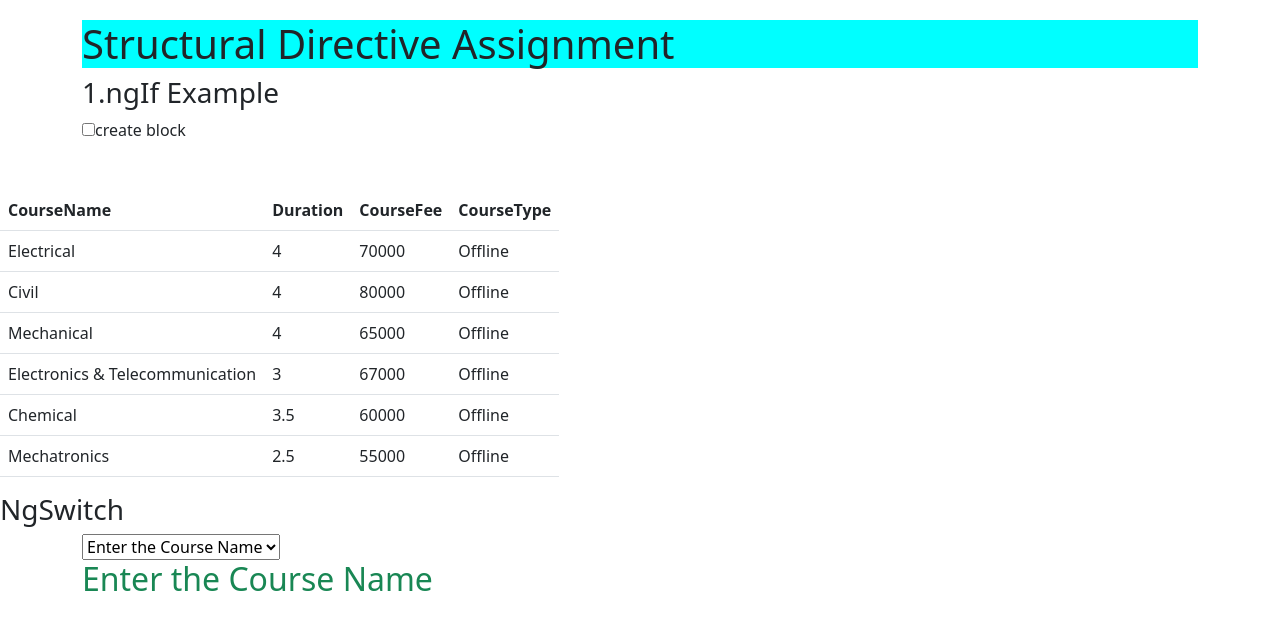
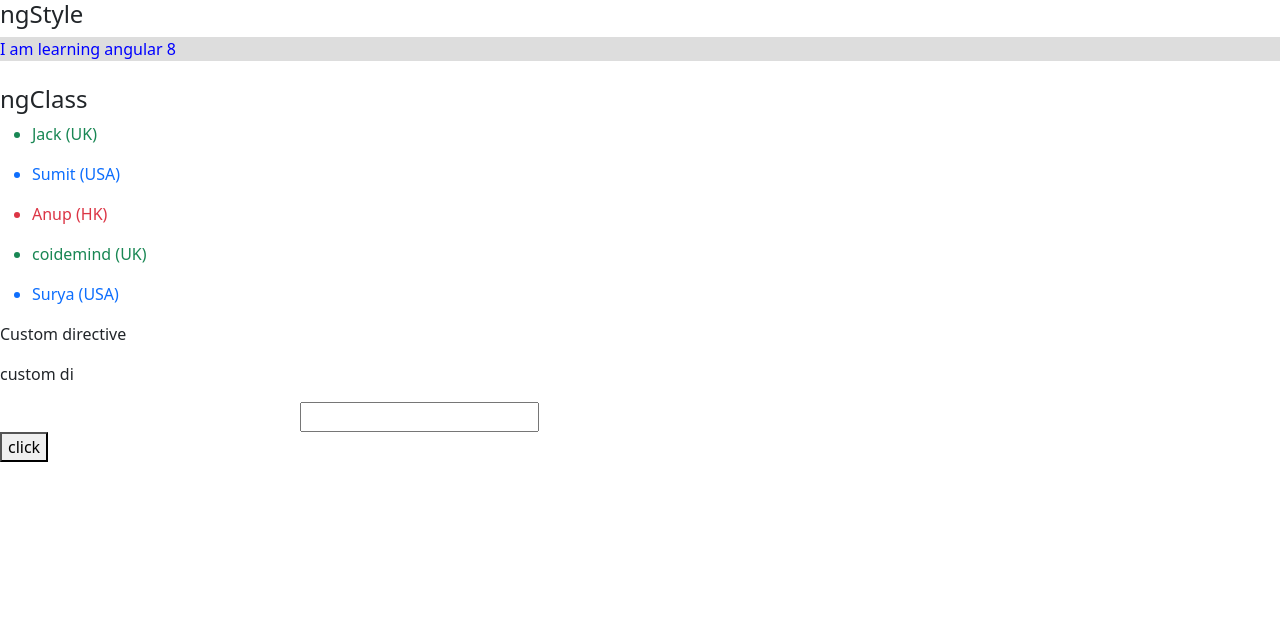
Before and after one commit to akshaypalase/AngularApp, an Angular app: page / in a window 1280 px wide. Shown: the top 630 px of the page. Built offline with nearby package versions, Linux system fonts and the light colour scheme.

Commit message:
updated
updated

```diff
--- a/src/app/app.component.html
+++ b/src/app/app.component.html
@@ -25,6 +25,6 @@
 <!-- <app-demodirectives></app-demodirectives> -->
 <!-- <app-ngswitch></app-ngswitch> -->
 <!-- <app-angularpratice></app-angularpratice> -->
-<app-structuraldirective></app-structuraldirective>
-<!-- <app-attri></app-attri> -->
+<!-- <app-structuraldirective></app-structuraldirective> -->
+<app-attri></app-attri>
 <router-outlet></router-outlet>
--- a/src/app/attri/attri.component.html
+++ b/src/app/attri/attri.component.html
@@ -13,3 +13,8 @@
 </ul>
 <p>Custom directive</p>
 <p appCustdi>custom di</p>
+<div style="margin-left:300px;">
+<input type="text" id=""  #uusername >
+</div>
+<button (click)="show(uusername.value)">click</button>
+<div style="margin-left:300px;">{{uname}}</div>
--- a/src/app/attri/attri.component.ts
+++ b/src/app/attri/attri.component.ts
@@ -9,7 +9,7 @@ import { Builder } from 'protractor';
 export class AttriComponent implements OnInit {
 
   colorval = 'blue';
-
+  uname;
   people:any[] = [{"name": "Jack","country": "UK"},
   {"name": "Sumit","country": "USA"},
   {"name": "Anup","country": "HK"},
@@ -20,5 +20,10 @@ export class AttriComponent implements OnInit {
 
   ngOnInit() {
   }
+  show(value){
+    this.uname=value;
+
+
+  }
 
 }
--- a/src/app/structuraldirective/structuraldirective.component.html
+++ b/src/app/structuraldirective/structuraldirective.component.html
@@ -47,7 +47,7 @@
         <option Value="Backend Developer">Backend Developer</option>
     </select>
 </div>
-<br>
+
 <div class=col-md-12 [ngSwitch]="selectedPro">
 <h2 class="text-success" *ngSwitchDefault>Enter the Course Name</h2>
 <h2 class="text-success" *ngSwitchCase="'Angular Developer'">Angular Developer</h2>
```
